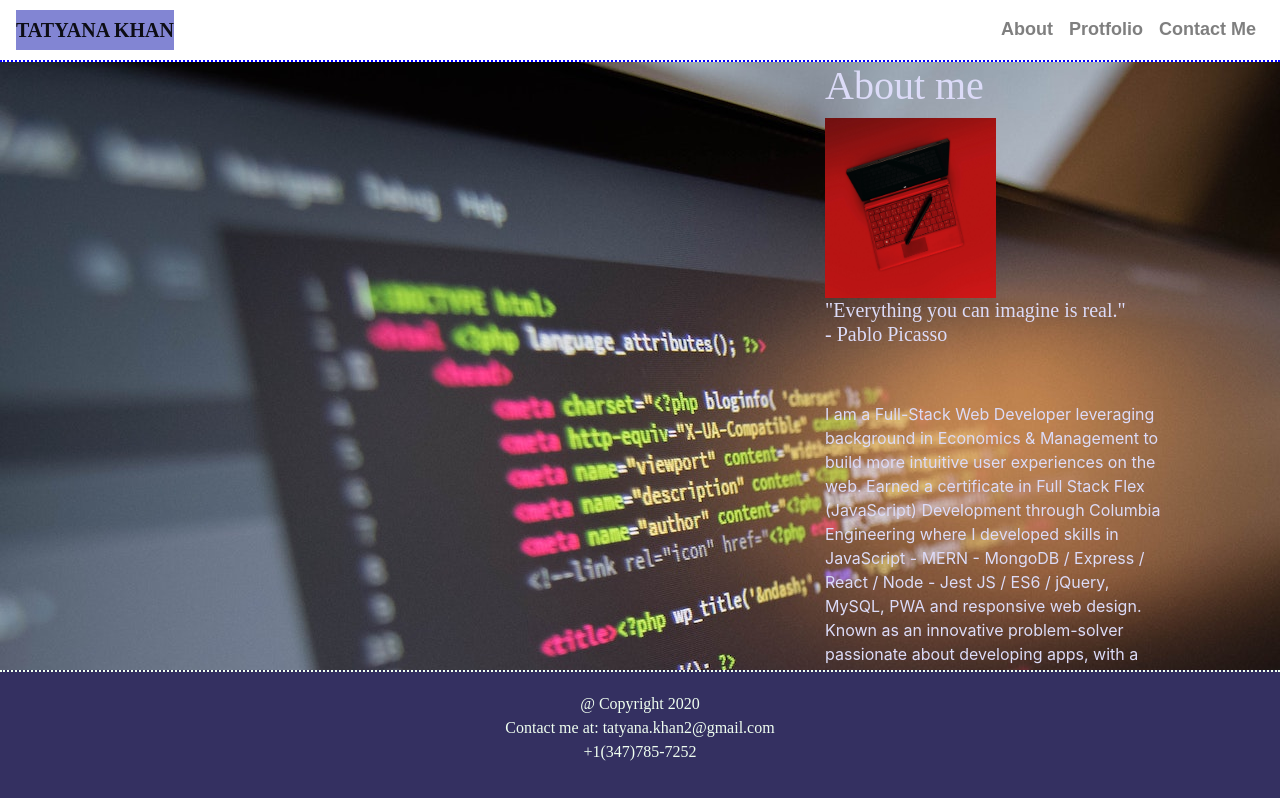
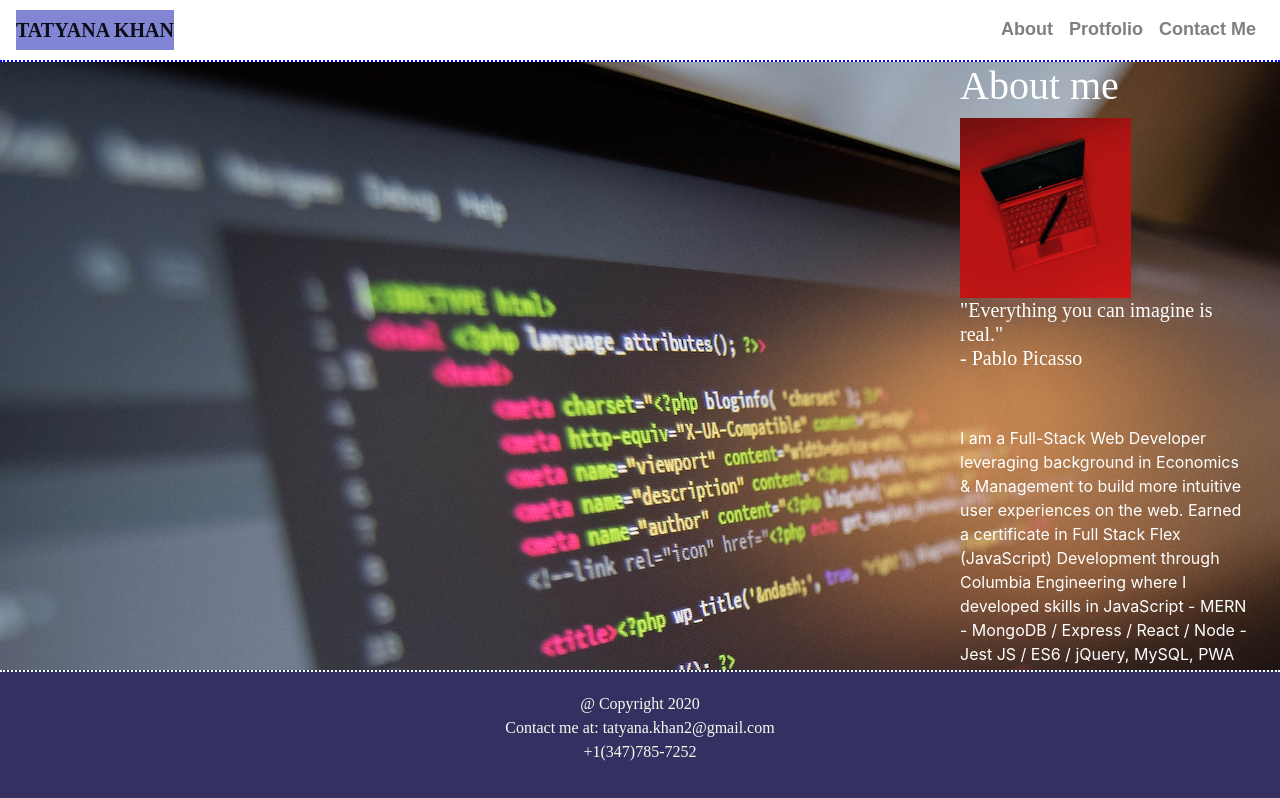
Before and after one commit to khantatyana/React-Portfolio, a React (Create React App) app in the folder client/: page / in a window 1280 px wide. Shown: the top 798 px of the page. Built offline with nearby package versions, Linux system fonts and the light colour scheme; a web font is replaced by a local one.

Commit message:
changed style projects

```diff
--- a/client/src/components/About/style.css
+++ b/client/src/components/About/style.css
@@ -6,7 +6,7 @@ img:hover {
 .aboutmeMain {
     background-image: url(/coding.jpg);
     height: 1000px;
-    color: rgb(220, 219, 248);
+    color: white;
 }
 p {
   height: 700px;
--- a/client/src/pages/About.js
+++ b/client/src/pages/About.js
@@ -8,16 +8,14 @@ function Aboutme() {
 
   return (
     <div className="aboutmeMain">
-      <Container >
         <Row >
-          <Col size="md-8">
+          <Col size="md-9">
           </Col>
-          <Col size="md-4 sm-12">
+          <Col size="md-3 sm-12">
             <About />
           </Col>
         </Row>
         <Footer />
-      </Container>
     </div>
   );
 }
--- a/client/src/pages/Projects.js
+++ b/client/src/pages/Projects.js
@@ -8,13 +8,13 @@ function Projects() {
 
   return (
     <div className="projects">
-      <Container fluid >
+      {/* <Container fluid className="projects" > */}
 
           {/* <Col size="md-12"> */}
             <Project />
           {/* </Col> */}
 
-      </Container>
+      {/* </Container> */}
       <Footer />
     </div>
   );
```
